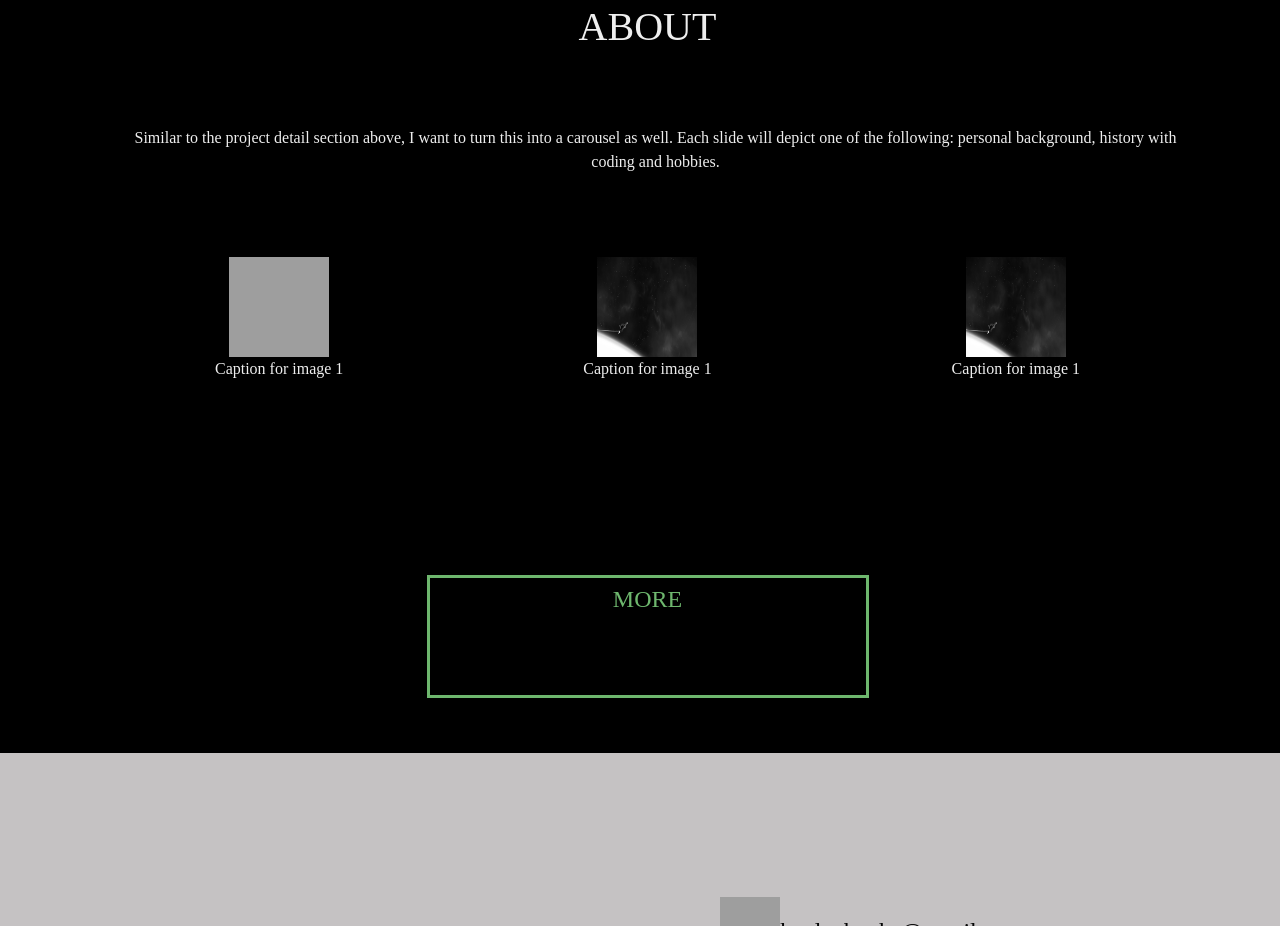
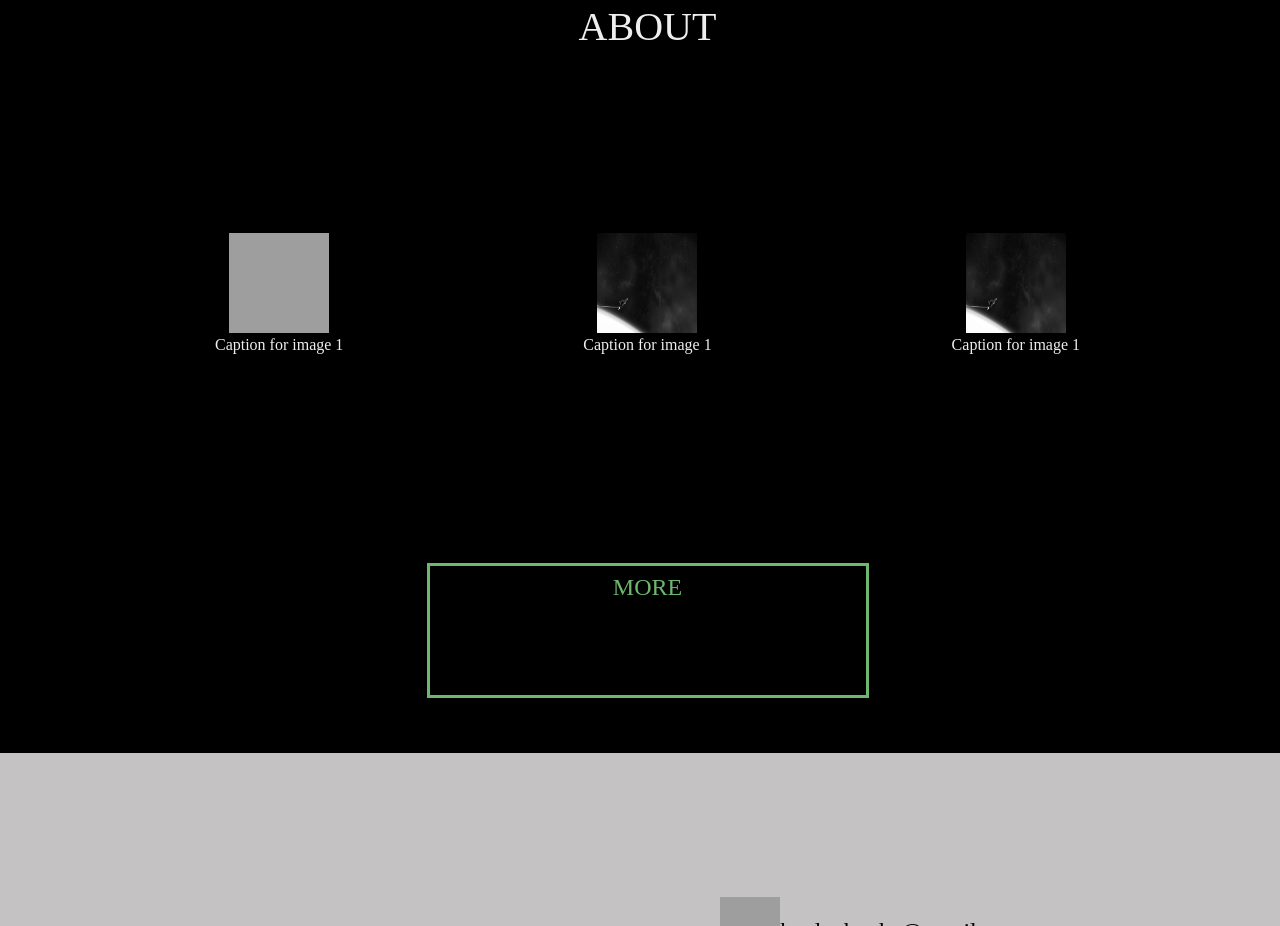
Before and after one commit to K-Banks/personal_portfolio, a website built with webpack: page src/index.html in a window 1280 px wide. Shown: the part 1739-2665 px from the top of the page. Built offline with nearby package versions, Linux system fonts and the light colour scheme; grey boxes are pictures that could not be loaded; a web font is replaced by a local one.

Commit message:
Remove placeholder text:

```diff
--- a/src/index.html
+++ b/src/index.html
@@ -95,7 +95,7 @@
         </div>
         <div class="stretch aboutblurb">
           <div>
-            <p>Similar to the project detail section above, I want to turn this into a carousel as well. Each slide will depict one of the following: personal background, history with coding and hobbies.</p>
+            <p></p>
           </div>
           <div>        </div>
         </div>
```
